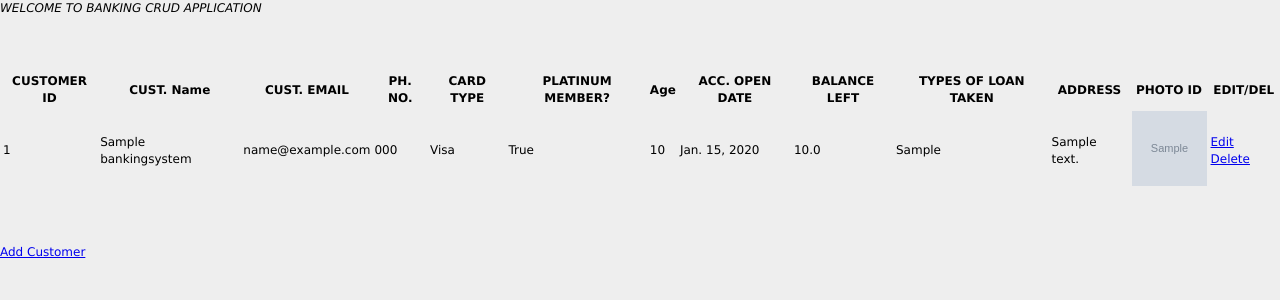
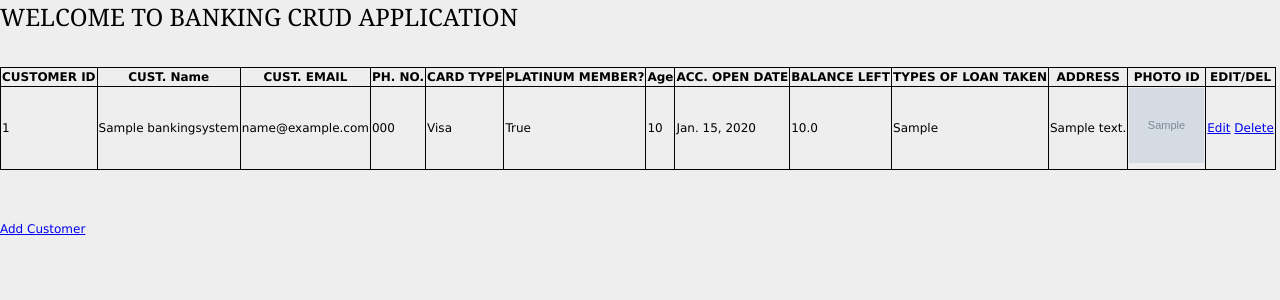
Before and after one commit to theakshay02/Bankingsystem, a Django app: page /display in a window 1280 px wide. Shown: the top 300 px of the page. Run offline with Django 3.2, Linux system fonts and the light colour scheme; tables that the repository leaves empty hold one stand-in row (values such as "Sample post"); grey boxes marked "Sample" are stand-in pictures.

Commit message:
changes made4

```diff
--- a/Bankmanagement/templates/display.html
+++ b/Bankmanagement/templates/display.html
@@ -7,10 +7,16 @@
     <title>Customer Records</title>
      {% load static %}
      <link rel="stylesheet" href="{% static 'css/style.css' %}"/>
+     <style>
+        table, th, td {
+          border: 1px solid black;
+          border-collapse: collapse;
+        }
+    </style>
 
 </head>
 <body>
-    <h2>WELCOME TO BANKING CRUD APPLICATION</h2>
+    <h1>WELCOME TO BANKING CRUD APPLICATION</h1>
 <br><br>
 <table>
     <thead>
```
Also changed, not shown: Bankmanagement/templates/addcust.html (+7 -1 lines), Bankmanagement/templates/update.html (+7 -0 lines).
